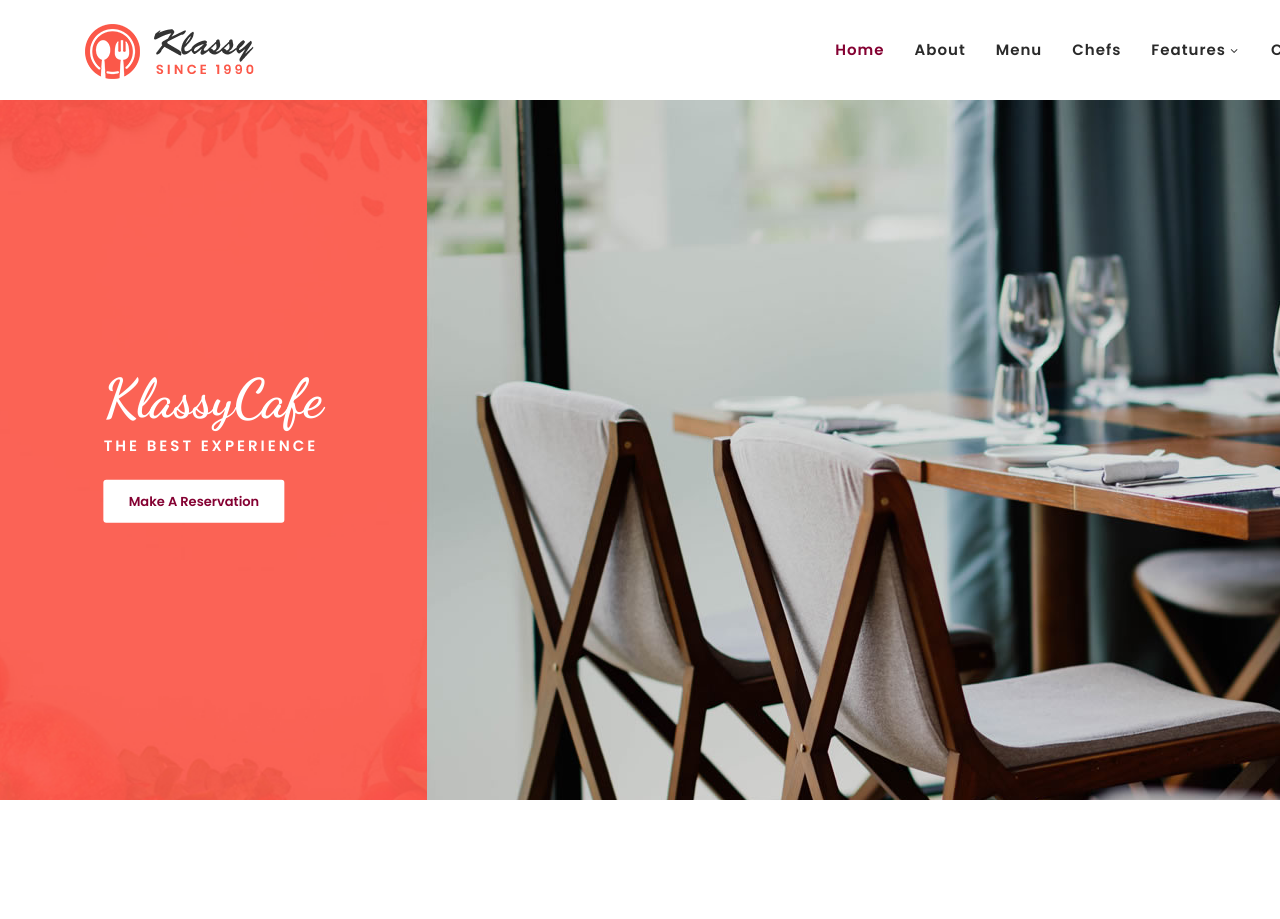
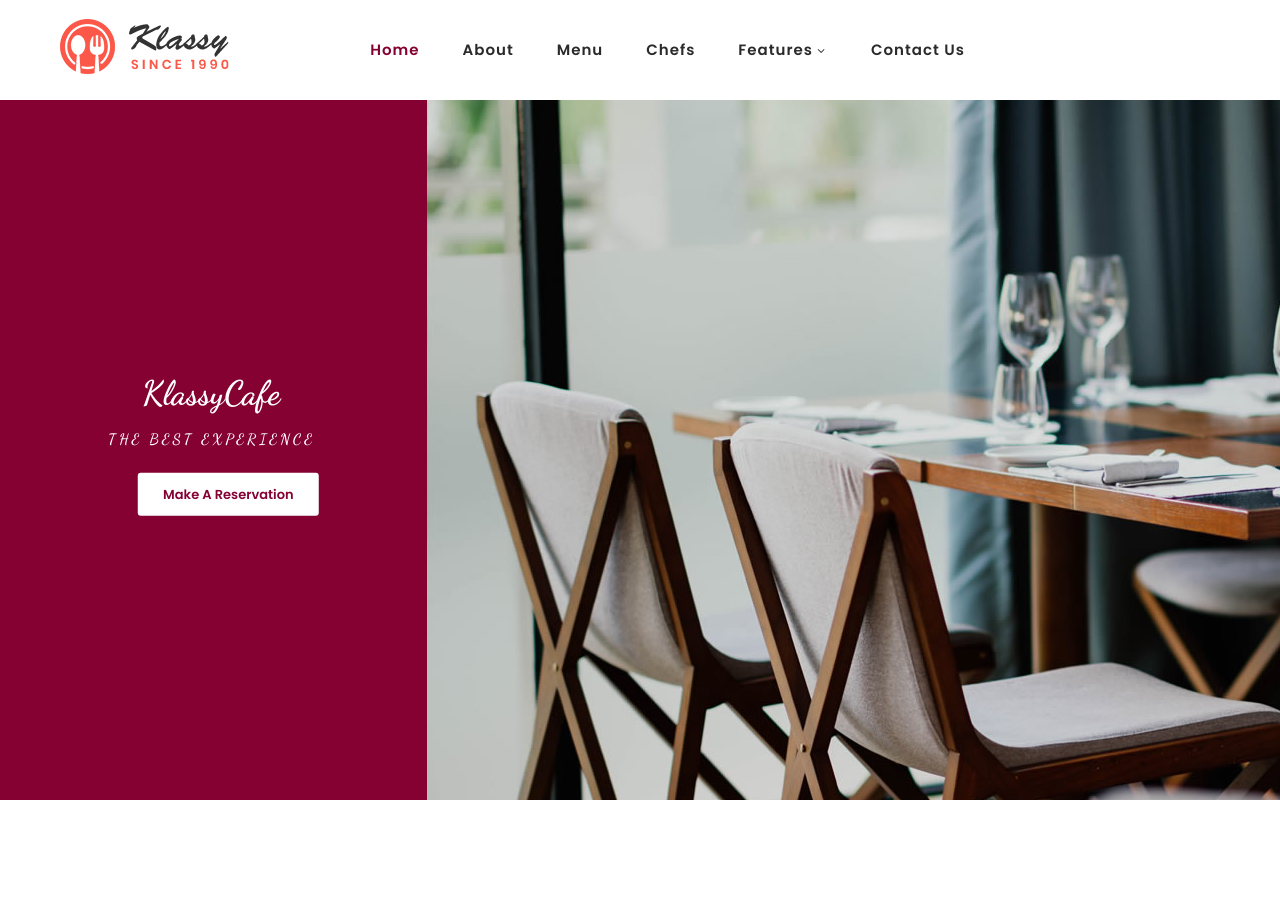
Before and after one commit to maherabbass/project-271, a Node server app: template views/index.ejs in a window 1280 px wide. Shown: the top 919 px of the page. Run offline with Node 20, Linux system fonts and the light colour scheme; the template is opened without the code that fills it, so the values that code supplies are empty; some libraries are stand-ins or nearby versions.

Commit message:
Add files via upload

```diff
--- a/cafe/cafe/src/assets/css/templatemo-klassy-cafe.css
+++ b/cafe/cafe/src/assets/css/templatemo-klassy-cafe.css
@@ -314,7 +314,7 @@ header
 .header-area .main-nav {
   position: fixed;
   width: 100vw;
-  min-height: 80px;
+  max-height: 100px;
   background-color: rgba(255, 255, 255, 0.7);
 }
 
@@ -330,7 +330,8 @@ header
   -moz-transition: all 0.3s ease 0s;
   -o-transition: all 0.3s ease 0s;
   transition: all 0.3s ease 0s;
-  margin-left: 0;
+  margin-left: -25px;
+  margin-top: -5px;
 }
 
 .background-header .main-nav .logo {
@@ -344,7 +345,7 @@ header
 .header-area .main-nav .nav {
   float: right;
   margin-top: 30px;
-  margin-right: 0px;
+  margin-right: 400px;
   background-color: transparent;
   -webkit-transition: all 0.3s ease 0s;
   -moz-transition: all 0.3s ease 0s;
@@ -355,7 +356,7 @@ header
 }
 
 .header-area .main-nav .nav li {
-  padding-left: 15px;
+  padding-left: 28px;
   padding-right: 15px;
 }
 
@@ -728,13 +729,13 @@ banner
 }
 
 #top .left-content {
-  background-image: url(../images/top-left-bg.jpg);
   background-position: center center;
   background-repeat: no-repeat;
   background-size: cover;
   position: relative;
   width: 100%;
   height: 100%;
+  background-color: #840132;
 }
 
 #top .left-content .inner-content {
@@ -747,11 +748,14 @@ banner
 #top .left-content h4 {
   font-family: "Dancing Script", cursive;
   color: #fff;
-  font-size: 54px;
+  font-size: 34px;
   font-weight: 700;
+  margin-left: 34px;
+  margin-bottom: 15px;
 }
 
 #top .left-content h6 {
+  font-family: "Dancing Script", cursive;
   font-size: 15px;
   text-transform: uppercase;
   font-weight: 600;
@@ -763,10 +767,12 @@ banner
 #top .left-content .main-white-button {
   margin-top: 25px;
   margin-bottom: 10px;
+  margin-left: 20px;
 }
 
 #top .left-content .main-white-button a {
   display: inline-block;
+  margin-left: 10px;
 }
 
 /* ==== Main CSS === */
@@ -1592,8 +1598,8 @@ footer
 */
 
 footer {
-  margin-top: 60px;
-  padding: 50px 0px;
+  margin-top: 40px;
+  padding-top: 50px;
   background-color: #840132;
 }
 
@@ -1613,11 +1619,14 @@ footer .right-text-content p {
 
 footer .right-text-content {
   text-align: left;
-  margin-top: 10px;
+  margin-top: 0px;
 }
 
 footer .logo {
   text-align: center;
+  margin-top: -15px;
+  margin-bottom: 100px;
+  background-color: #840132;
 }
 
 footer .right-text-content ul li {
@@ -1625,7 +1634,7 @@ footer .right-text-content ul li {
   margin-left: 15px;
 }
 footer .right-text-content ul li:first-child {
-  margin-left: 0px;
+  margin-left: 15px;
 }
 
 footer .right-text-content ul li a {
```
